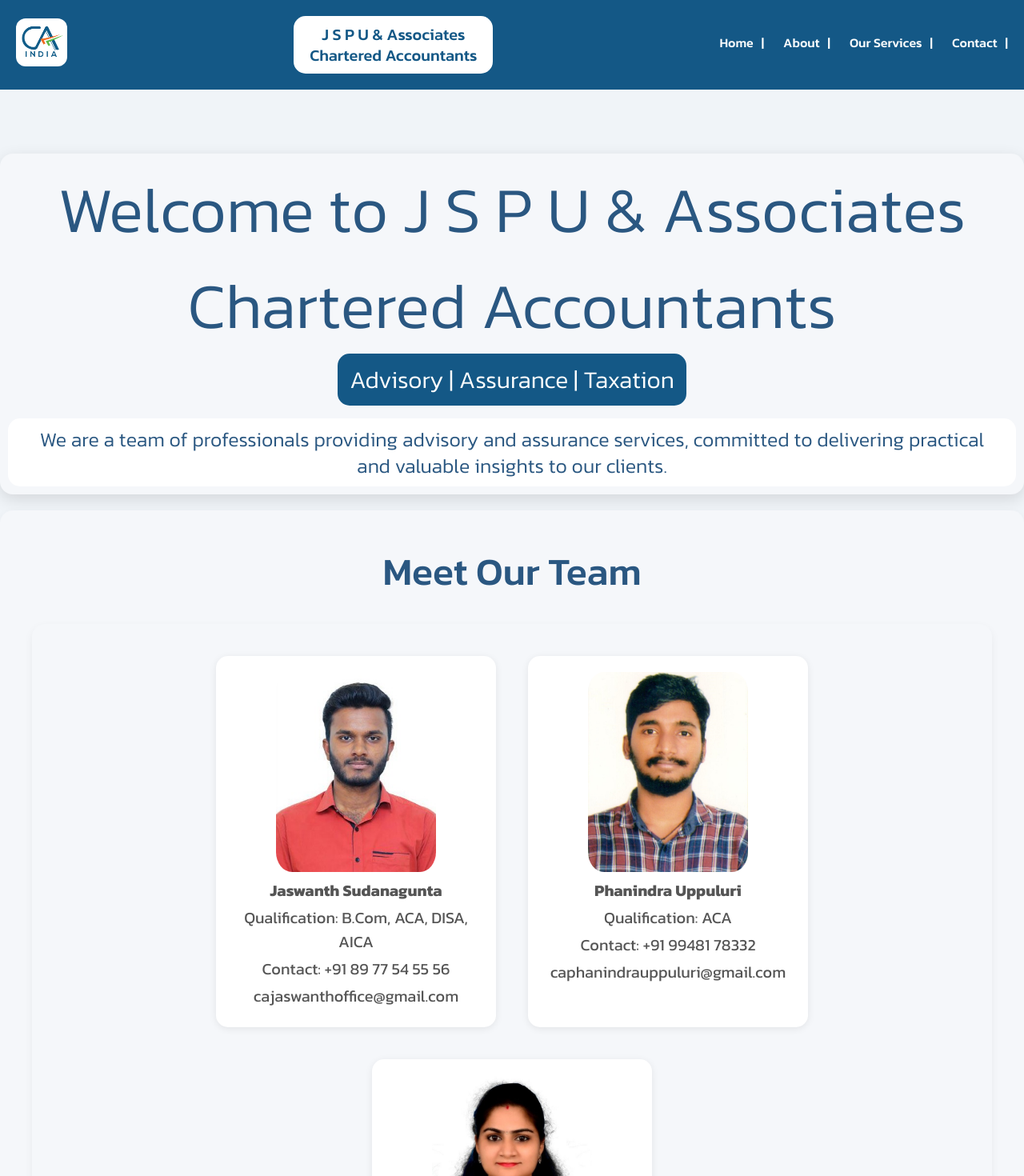
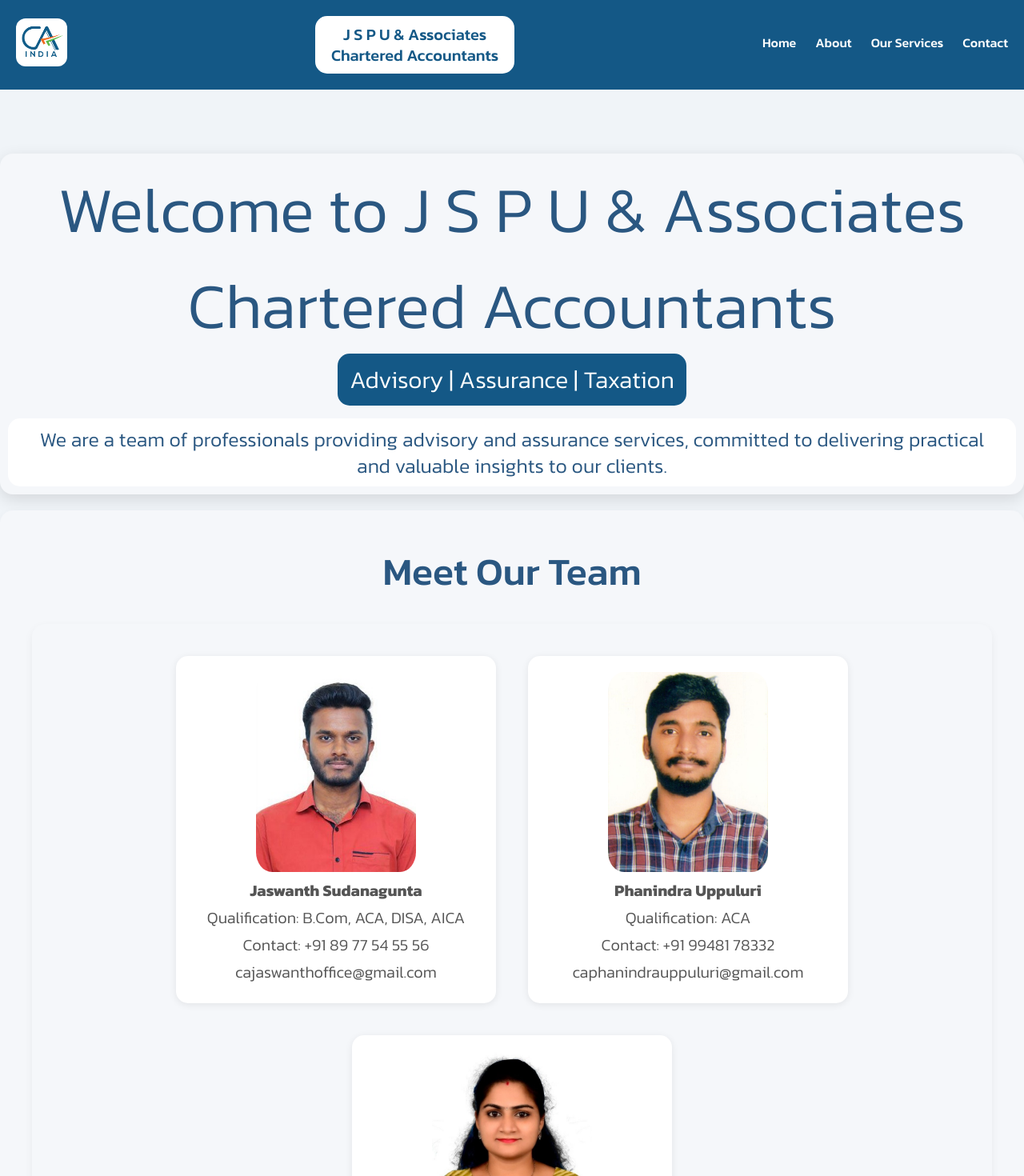
Before and after one commit to sainaveen-99/JSPU, a React (Create React App) app: page /#/ in a window 1280 px wide. Shown: the top 1470 px of the page at 80% size. Built offline with nearby package versions, Linux system fonts and the light colour scheme; a web font is replaced by a local one.

Commit message:
updated animations & Hover effects

```diff
--- a/src/Components/Home.js
+++ b/src/Components/Home.js
@@ -8,17 +8,18 @@ function Home() {
     <>
       <Header />
       <div className="home-content">
-        <h1 class="welcome-header">
+        <h1 className="welcome-header">
           Welcome to J S P U & Associates
           <br /> Chartered Accountants
         </h1>
-        <h2 class="tools1"> Advisory | Assurance | Taxation</h2>
-        <h3 class="tools2">
+        <h2 className="tools1">Advisory | Assurance | Taxation</h2>
+        <h3 className="tools2">
           We are a team of professionals providing advisory and assurance
           services, committed to delivering practical and valuable insights to
           our clients.
         </h3>
       </div>
+
       <div className="cards-section">
         <h1 className="meet-heading">Meet Our Team</h1>
         <div className="cards-container">
--- a/src/home.css
+++ b/src/home.css
@@ -20,7 +20,7 @@
   padding: 40px;
   background: #f5f7fa;
   box-shadow: 0 4px 12px rgba(0, 0, 0, 0.05);
-  max-width: 1300px;
+  max-width: 1500px;
 }
 
 .card {
@@ -28,13 +28,15 @@
   border-radius: 15px;
   box-shadow: 0 2px 10px rgba(0, 0, 0, 0.08);
   padding: 20px;
-  width: 350px;
+  width: 400px;
   text-align: center;
   transition: transform 0.2s ease;
 }
 
 .card:hover {
   transform: translateY(-15px);
+  box-shadow: 0 8px 24px rgba(0, 0, 0, 0.15);
+  background-color: #f5f7fa;
 }
 
 .card img {
@@ -47,6 +49,14 @@
   display: block;
   margin: 0 auto 8px auto;
 }
+.card-name {
+  font-size: 22px;
+  font-weight: 600;
+  color: #145886;
+  margin: 10px 0 6px;
+  text-align: right;
+  font-family: "Kanit", sans-serif;
+}
 
 .card h3 {
   font-size: 18px;
@@ -56,8 +66,18 @@
 
 .card p {
   font-size: 20px;
+  font-weight: 300;
   margin: 4px 0;
   color: #555;
+}
+
+.card p:hover {
+  background-color: #f5f7fa;
+  box-shadow: 0 8px 24px rgba(0, 0, 0, 0.15);
+  border-radius: 10px;
+  font-size: 22px;
+  padding: 8px 12px;
+  transition: all 0.3s ease;
 }
 
 h2,
--- a/src/navbar.css
+++ b/src/navbar.css
@@ -61,10 +61,8 @@ h3 {
 }
 
 .navbar-links .nav-link::after {
-  content: "|";
   color: white;
   margin-left: 10px;
-  pointer-events: none; /* prevents hover */
 }
 
 /* Mobile Responsive */
```
